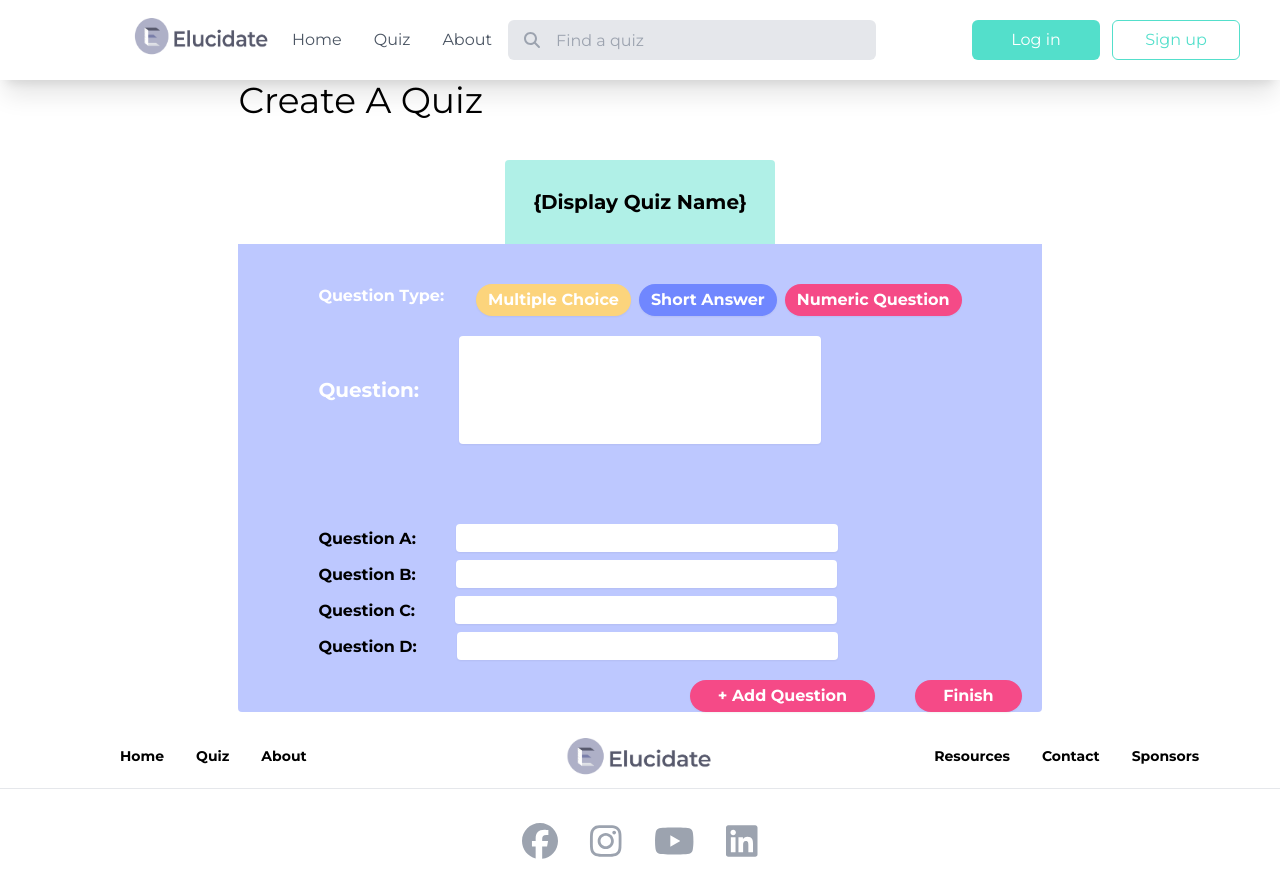
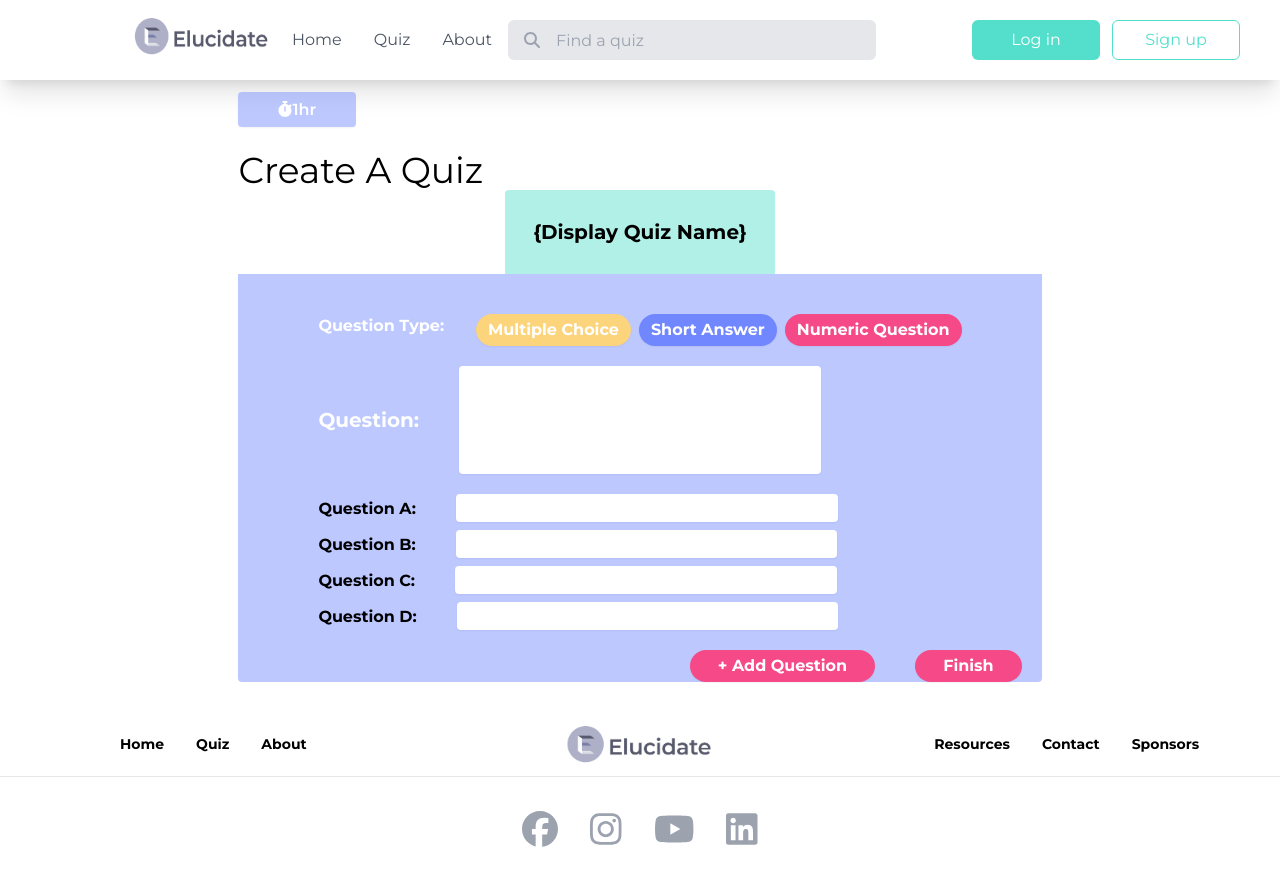
Before and after one commit to codersforcauses/elucidate, a Nuxt app in the folder client/: page /MCQ in a window 1280 px wide. Built offline with nearby package versions, Linux system fonts and the light colour scheme.

Commit message:
[WIP] TIme allocated bubble

```diff
--- a/client/components/QuestionBox.vue
+++ b/client/components/QuestionBox.vue
@@ -1,5 +1,5 @@
 <template>
-    <div class="flex flex-inline mb-20 mx-10">
+    <div class="flex flex-inline mb-5 mx-10">
         <label class="flex align-text-top p-10 text-white text-xl font-bold">{{ header }}</label>
         <input class="p-0 m-0 w-1/2 h-27 rounded shadow-sm" :type="inputType" />
     </div>
--- a/client/pages/MCQ.vue
+++ b/client/pages/MCQ.vue
@@ -1,6 +1,9 @@
 <template>
     <div>
-        <h1 class="text-4xl mb-10">Create A Quiz</h1>
+        <!--The time allocated to the quiz bubble:-->
+        <label class="bg-blue2 px-10 py-2 text-white font-semibold text-md rounded shadow-sm"><FontAwesomeIcon :icon="['fa', 'stopwatch']" />1hr</label>
+
+        <h1 class="text-4xl mt-7">Create A Quiz</h1>
 
         <div class="flex flex-col">
             <Box title="{Display Quiz Name}" :is-centered="false">
```
